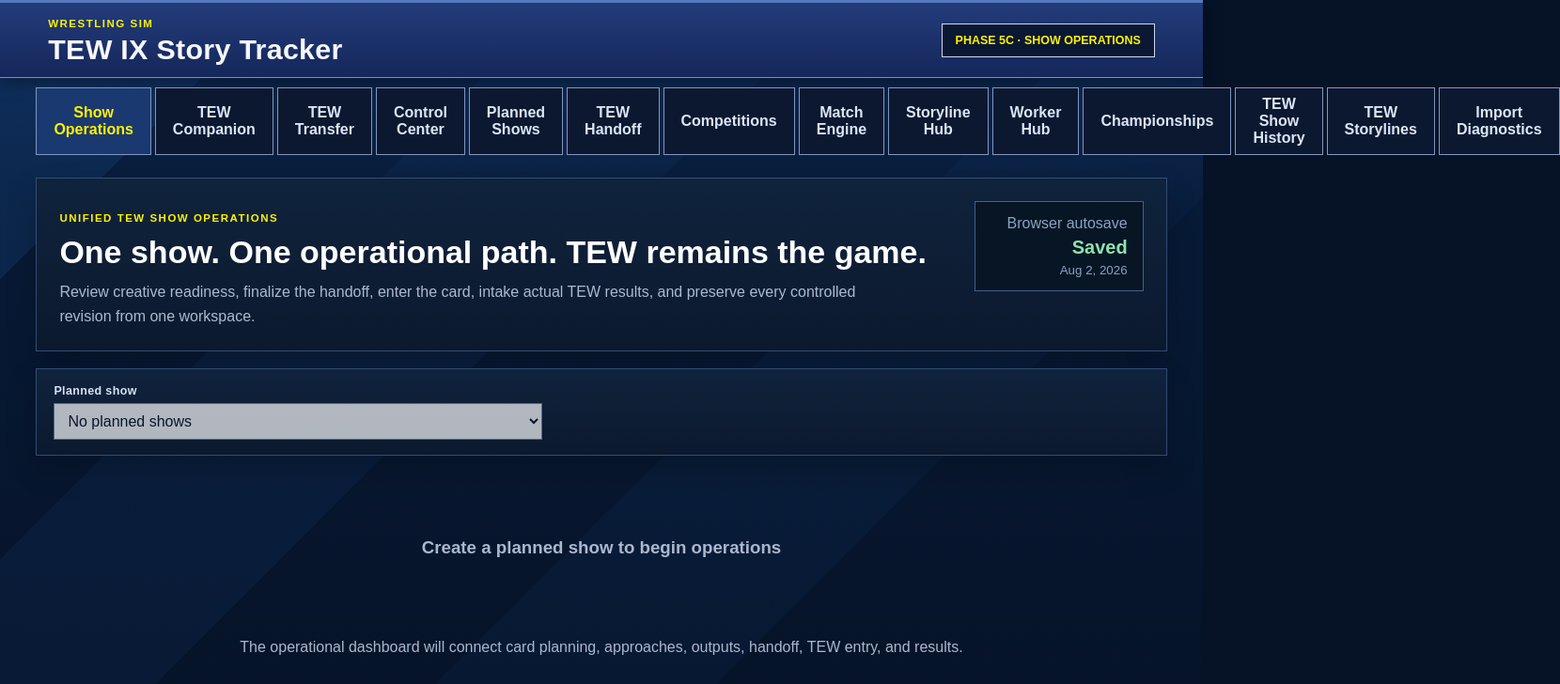
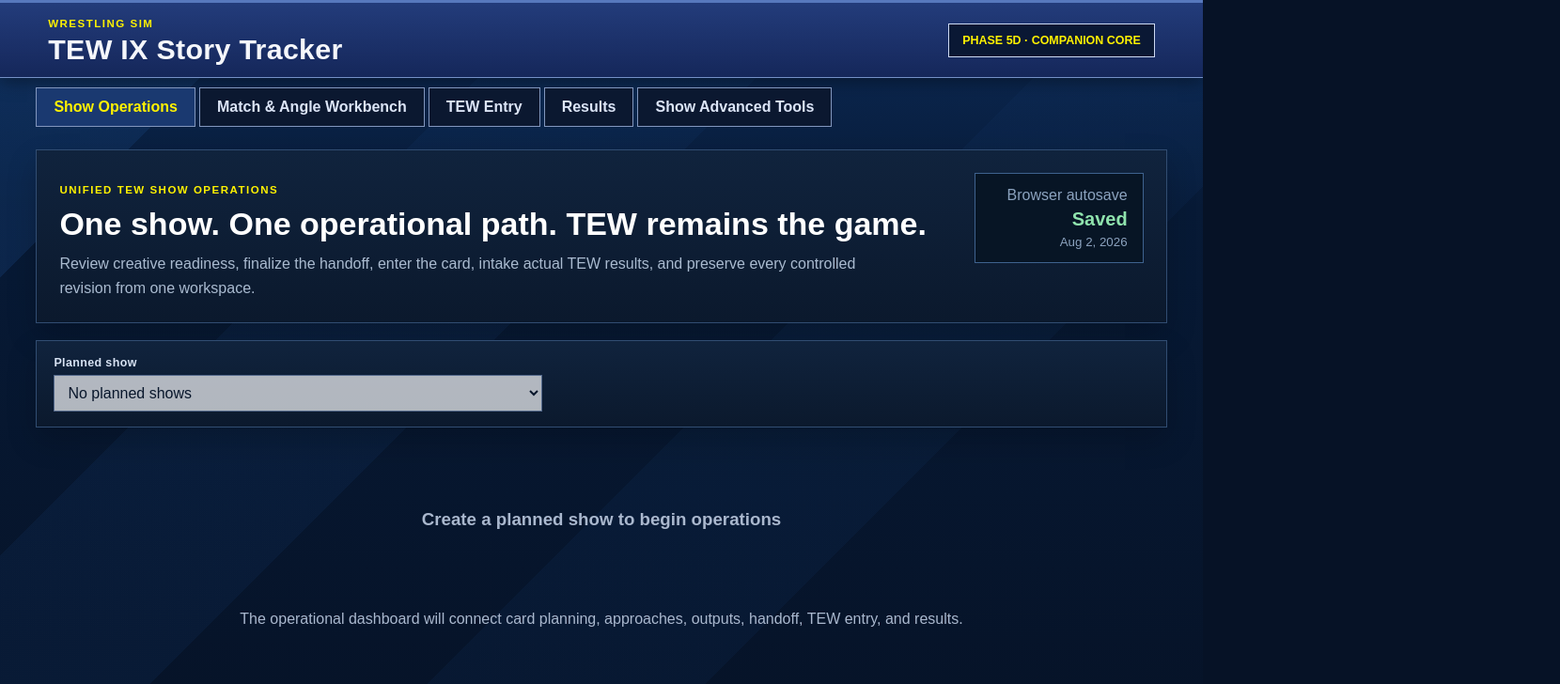
Before and after one commit to KnykArcade/Wrestling-Sim, a React (Vite) app: page / in a window 1280 px wide. Shown: the top 728 px of the page at 94% size, 1660 px wide, since content can reach past the window. Built offline with nearby package versions, Linux system fonts and the light colour scheme.

Commit message:
Add Companion Core navigation and Match Angle Workbench

```diff
--- a/src/App.tsx
+++ b/src/App.tsx
@@ -11,9 +11,13 @@ import StorylineHub from "./storylines/StorylineHub";
 import { readTewSnapshot } from "./tew/reader";
 import type { MatchRecord, ShowRecord, StorylineRecord, TewSnapshot } from "./tew/types";
 import TransferWorkspace from "./transfer/TransferWorkspace";
+import SegmentWorkbench from "./workbench/SegmentWorkbench";
+import { loadWorkbenchUniverse, updateWorkbenchSettings } from "./workbench/storage";
 import WorkerHub from "./workers/WorkerHub";
 
-type ViewName = "operations" | "bridge" | "transfer" | "control" | "planner" | "handoff" | "competitions" | "match-engine" | "storyline-hub" | "worker-hub" | "championship-hub" | "shows" | "tew-storylines" | "schema";
+type ViewName = "operations" | "workbench" | "transfer" | "results" | "bridge" | "control" | "planner" | "handoff" | "competitions" | "match-engine" | "storyline-hub" | "worker-hub" | "championship-hub" | "shows" | "tew-storylines" | "schema";
+
+const advancedViews: ViewName[] = ["bridge", "control", "planner", "handoff", "competitions", "match-engine", "storyline-hub", "worker-hub", "championship-hub", "shows", "tew-storylines", "schema"];
 
 function formatBytes(bytes: number): string {
   if (bytes < 1024) return `${bytes} B`;
@@ -79,6 +83,7 @@ export default function App() {
   const [view, setView] = useState<ViewName>("operations");
   const [loading, setLoading] = useState(false);
   const [error, setError] = useState("");
+  const [advancedToolsVisible, setAdvancedToolsVisible] = useState(() => loadWorkbenchUniverse(window.localStorage).settings.advancedToolsVisible);
   const [plannerTarget, setPlannerTarget] = useState<{ showId: string; segmentId: string; key: number } | null>(null);
 
   const selectedShow = useMemo(() => snapshot ? snapshot.shows.find((show) => show.id === selectedShowId) ?? snapshot.shows[0] ?? null : null, [selectedShowId, snapshot]);
@@ -109,31 +114,47 @@ export default function App() {
     setView("planner");
   }
 
+  function toggleAdvancedTools(): void {
+    const next = !advancedToolsVisible;
+    setAdvancedToolsVisible(next);
+    updateWorkbenchSettings(window.localStorage, { advancedToolsVisible: next });
+  }
+
   const needsSnapshot = (view === "shows" || view === "tew-storylines" || view === "schema") && snapshot === null;
-  const standaloneViews: ViewName[] = ["operations", "bridge", "transfer", "control", "planner", "handoff", "competitions", "match-engine", "storyline-hub", "worker-hub", "championship-hub"];
+  const standaloneViews: ViewName[] = ["operations", "workbench", "transfer", "results", "bridge", "control", "planner", "handoff", "competitions", "match-engine", "storyline-hub", "worker-hub", "championship-hub"];
 
   return <div className="app-shell">
-    <header className="topbar"><div><span className="brand-kicker">WRESTLING SIM</span><h1>TEW IX Story Tracker</h1></div><div className="phase-badge">PHASE 5C · SHOW OPERATIONS</div></header>
-    <nav className="global-tabbar" aria-label="Story Tracker sections">
+    <header className="topbar"><div><span className="brand-kicker">WRESTLING SIM</span><h1>TEW IX Story Tracker</h1></div><div className="phase-badge">PHASE 5D · COMPANION CORE</div></header>
+    <nav className="global-tabbar" aria-label="TEW Companion Core sections">
       <button className={view === "operations" ? "active" : ""} onClick={() => setView("operations")} type="button">Show Operations</button>
-      <button className={view === "bridge" ? "active" : ""} onClick={() => setView("bridge")} type="button">TEW Companion</button>
-      <button className={view === "transfer" ? "active" : ""} onClick={() => setView("transfer")} type="button">TEW Transfer</button>
-      <button className={view === "control" ? "active" : ""} onClick={() => setView("control")} type="button">Control Center</button>
+      <button className={view === "workbench" ? "active" : ""} onClick={() => setView("workbench")} type="button">Match &amp; Angle Workbench</button>
+      <button className={view === "transfer" ? "active" : ""} onClick={() => setView("transfer")} type="button">TEW Entry</button>
+      <button className={view === "results" ? "active" : ""} onClick={() => setView("results")} type="button">Results</button>
+      <button type="button" className={advancedToolsVisible ? "active" : ""} onClick={toggleAdvancedTools}>{advancedToolsVisible ? "Hide Advanced Tools" : "Show Advanced Tools"}</button>
+      {advancedToolsVisible && <details className="advanced-tools-menu" open={advancedViews.includes(view)}>
+        <summary>Advanced Tools</summary>
+        <div className="advanced-tools-popover">
+          <button className={view === "bridge" ? "active" : ""} onClick={() => setView("bridge")} type="button">TEW Companion Research</button>
           <button className={view === "planner" ? "active" : ""} onClick={() => setView("planner")} type="button">Planned Shows</button>
           <button className={view === "handoff" ? "active" : ""} onClick={() => setView("handoff")} type="button">TEW Handoff</button>
+          <button className={view === "control" ? "active" : ""} onClick={() => setView("control")} type="button">Control Center</button>
           <button className={view === "competitions" ? "active" : ""} onClick={() => setView("competitions")} type="button">Competitions</button>
-      <button className={view === "match-engine" ? "active" : ""} onClick={() => setView("match-engine")} type="button">Match Engine</button>
+          <button className={view === "match-engine" ? "active" : ""} onClick={() => setView("match-engine")} type="button">Match Engine Formulas</button>
           <button className={view === "storyline-hub" ? "active" : ""} onClick={() => setView("storyline-hub")} type="button">Storyline Hub</button>
           <button className={view === "worker-hub" ? "active" : ""} onClick={() => setView("worker-hub")} type="button">Worker Hub</button>
           <button className={view === "championship-hub" ? "active" : ""} onClick={() => setView("championship-hub")} type="button">Championships</button>
           <button className={view === "shows" ? "active" : ""} onClick={() => setView("shows")} type="button">TEW Show History</button>
           <button className={view === "tew-storylines" ? "active" : ""} onClick={() => setView("tew-storylines")} type="button">TEW Storylines</button>
           <button className={view === "schema" ? "active" : ""} onClick={() => setView("schema")} type="button">Import Diagnostics</button>
+        </div>
+      </details>}
     </nav>
     <main>
-      {view === "operations" && <ShowOperationsWorkspace snapshot={snapshot} onOpenShow={openPlannedSegment} onOpenHandoff={() => setView("handoff")} onOpenTransfer={() => setView("transfer")} />}
+      {view === "operations" && <ShowOperationsWorkspace key="operations-overview" initialTab="overview" snapshot={snapshot} onOpenShow={openPlannedSegment} onOpenHandoff={() => setView("handoff")} onOpenTransfer={() => setView("transfer")} />}
+      {view === "workbench" && <SegmentWorkbench snapshot={snapshot} onOpenPlannedSegment={openPlannedSegment} />}
+      {view === "transfer" && <TransferWorkspace onOpenShow={openPlannedSegment} />}
+      {view === "results" && <ShowOperationsWorkspace key="operations-results" initialTab="results" snapshot={snapshot} onOpenShow={openPlannedSegment} onOpenHandoff={() => setView("handoff")} onOpenTransfer={() => setView("transfer")} />}
       {view === "bridge" && <BridgeWorkspace onOpenShow={openPlannedSegment} />}
-      {view === "transfer" && <TransferWorkspace onOpenShow={openPlannedSegment} />}
       {view === "control" && <CreativeControlCenter snapshot={snapshot} onOpenShow={openPlannedSegment} onOpenStoryline={() => setView("storyline-hub")} onOpenWorker={() => setView("worker-hub")} />}
       {view === "planner" && <PlannedShowWorkspace key={plannerTarget?.key ?? 0} snapshot={snapshot} snapshotLoading={loading} snapshotError={error} onSnapshotFile={(file) => void handleFile(file, "planner")} onCloseSnapshot={closeSnapshot} initialShowId={plannerTarget?.showId ?? ""} initialSegmentId={plannerTarget?.segmentId ?? ""} />}
       {view === "handoff" && <HandoffWorkspace snapshot={snapshot} />}
@@ -151,6 +172,6 @@ export default function App() {
         {view === "schema" && <section className="diagnostics-layout"><div className="content-panel"><div className="panel-heading large"><div><span>Matched TEW Tables</span><p>These mappings drive the read-only show, match, worker, and storyline views.</p></div></div><dl className="mapping-list">{Object.entries(snapshot.diagnostics.matchedTables).map(([purpose, table]) => <div key={purpose}><dt>{purpose}</dt><dd className={table ? "matched" : "missing"}>{table ?? "Not found"}</dd></div>)}</dl><div className="warning-list"><h3>Warnings</h3>{snapshot.diagnostics.warnings.length > 0 ? snapshot.diagnostics.warnings.map((warning, index) => <p key={`${warning}-${index}`}>{warning}</p>) : <p>No mapping warnings were generated.</p>}</div></div><div className="content-panel table-inventory"><div className="panel-heading large"><div><span>Database Table Inventory</span><p>Only recognized history tables are loaded into memory.</p></div><strong>{snapshot.tables.length}</strong></div><div className="inventory-list">{snapshot.tables.map((table) => <details key={table.name}><summary><span>{table.name}</span><small>{table.rowCount.toLocaleString()} rows · {table.columnCount} columns</small><b>{table.loaded ? "Mapped" : "Metadata only"}</b></summary><p>{table.columns.join(", ") || "No column names were returned."}</p>{table.truncated && <p className="truncate-warning">This table exceeded the Phase 1 row limit.</p>}</details>)}</div></div></section>}
       </>}
     </main>
-    <footer>TEW remains the game. Show Operations connects card planning, approaches, outputs, handoff, assisted entry, read-only result intake, and controlled reconciliation. Database writing remains disabled.</footer>
+    <footer>TEW remains the game. Companion Core focuses daily use on show operations, match approaches, Match Stories, Angle Outputs, assisted TEW entry, and read-only result reconciliation. Advanced research and management tools remain available without taking over the main workflow.</footer>
   </div>;
 }
```
Lines whose indentation alone changed are shown as unchanged.
